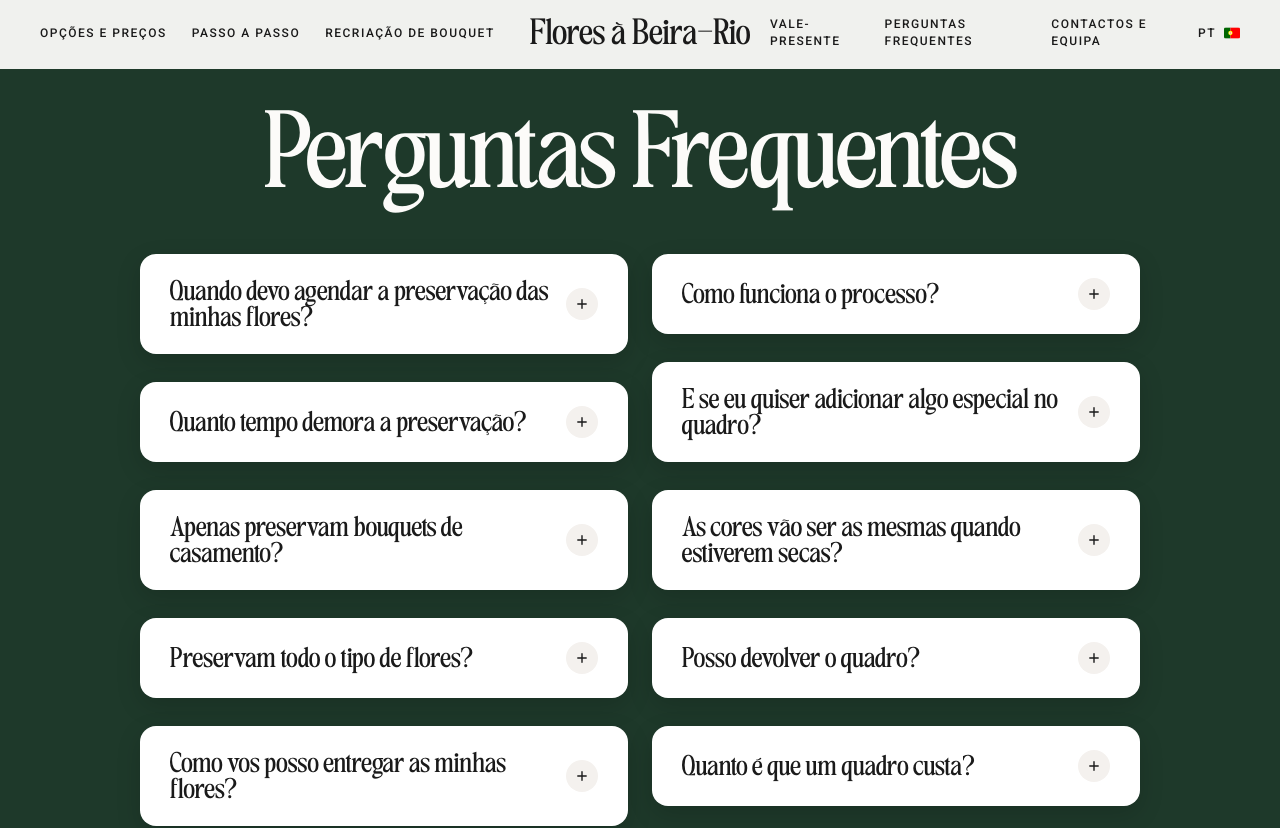
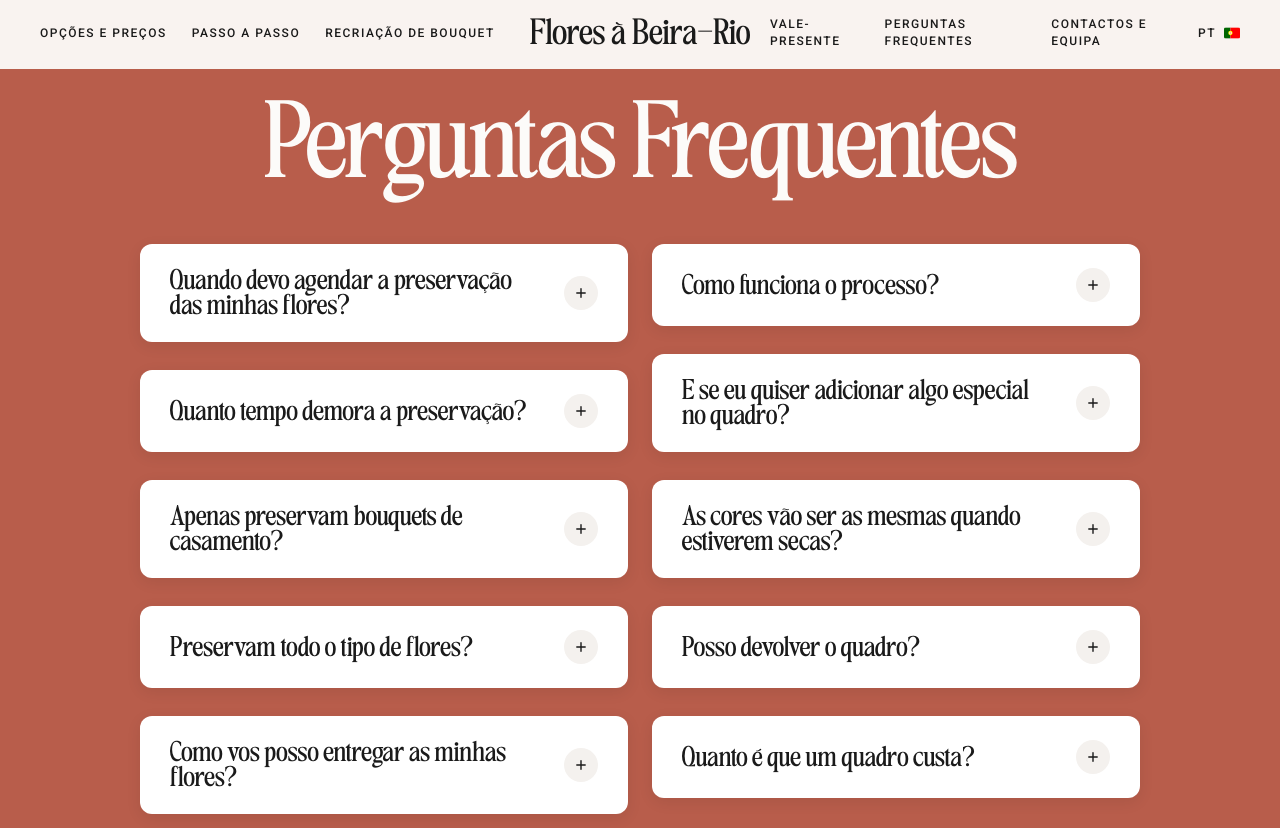
Before and after one commit to floresabeirario/fbr-website, a Next.js app: page /perguntas-frequentes in a window 1280 px wide. Shown: the top 828 px of the page. Built offline with nearby package versions, Linux system fonts and the light colour scheme.

Commit message:
Update page.js

```diff
--- a/app/perguntas-frequentes/page.js
+++ b/app/perguntas-frequentes/page.js
@@ -10,8 +10,8 @@ const PlusIcon = ({ isOpen }) => (
       rotate: isOpen ? 45 : 0
     }}
     transition={{ type: "spring", stiffness: 200, damping: 15 }}
+    className="plus-icon-wrapper"
     style={{
-      width: '32px', height: '32px',
       borderRadius: '50%',
       display: 'flex', alignItems: 'center', justifyContent: 'center',
       backgroundColor: isOpen ? '#1a1a1a' : '#F4F1EE',
@@ -34,18 +34,17 @@ const FAQItem = ({ q, a, index }) => {
   return (
     <motion.div
       className="faq-item-wrapper"
-      initial={{ opacity: 0, y: 20 }}
+      initial={{ opacity: 0, y: 10 }}
       whileInView={{ opacity: 1, y: 0 }}
       viewport={{ once: true }}
       transition={{ delay: index * 0.05, type: "spring", stiffness: 100 }}
       style={{
-        backgroundColor: '#FFFFFF', // Caixa a branco puro
-        borderRadius: '16px',
-        boxShadow: '0 8px 24px rgba(0,0,0,0.15)', // Sombra um pouco mais forte para contrastar com o fundo escuro
+        backgroundColor: '#FFFFFF',
+        borderRadius: '12px', // Ligeiramente menos redondo para poupar espaço
+        boxShadow: '0 4px 15px rgba(0,0,0,0.08)', // Sombra super subtil
         overflow: 'hidden',
         cursor: 'pointer',
         width: '100%',
-        marginBottom: '16px',
         display: 'inline-block',
         breakInside: 'avoid'
       }}
@@ -60,7 +59,7 @@ const FAQItem = ({ q, a, index }) => {
           margin: 0,
           color: '#1a1a1a',
           fontFamily: "'TAN-MEMORIES', serif",
-          lineHeight: '1.3'
+          lineHeight: '1.25'
         }}>
           {q}
         </h3>
@@ -73,17 +72,16 @@ const FAQItem = ({ q, a, index }) => {
             initial={{ height: 0, opacity: 0 }}
             animate={{ height: "auto", opacity: 1 }}
             exit={{ height: 0, opacity: 0 }}
-            transition={{ duration: 0.3, ease: "easeInOut" }}
+            transition={{ duration: 0.25, ease: "easeInOut" }} // Animação um bocadinho mais rápida para parecer mais ágil no telemóvel
           >
             <div className="faq-answer">
               <div style={{
                 color: '#444',
-                lineHeight: '1.6',
+                lineHeight: '1.5', // Reduzido ligeiramente para ocupar menos espaço
                 fontWeight: '400',
                 borderTop: '1px solid rgba(26,26,26,0.06)',
-                paddingTop: '16px'
+                paddingTop: '14px'
               }}>
-                {/* O texto "a" já vem com os bolds formatados do array abaixo */}
                 {a}
               </div>
             </div>
@@ -95,7 +93,6 @@ const FAQItem = ({ q, a, index }) => {
 };
 
 export default function PerguntasFrequentes() {
-  // Lista com formatação de negrito (<strong>) nas palavras-chave
   const faqs = [
     {
       q: "Quando devo agendar a preservação das minhas flores?",
@@ -140,48 +137,52 @@ export default function PerguntasFrequentes() {
   ];
 
   return (
-    // Fundo Verde Escuro Elegante aplicado à página inteira
-    <main style={{ paddingTop: '110px', paddingBottom: '100px', backgroundColor: '#1E392A', minHeight: '100vh' }}>
+    // Fundo Terracota (#B85D4B)
+    <main style={{ paddingTop: '100px', paddingBottom: '100px', backgroundColor: '#B85D4B', minHeight: '100vh' }}>
 
-      {/* LÓGICA RESPONSIVA (Mobile-First + Masonry) */}
+      {/* OTIMIZAÇÃO EXTREMA MOBILE-FIRST */}
       <style dangerouslySetInnerHTML={{ __html: `
-        /* BASE (TELEMOVEL) - Coluna única */
+        /* BASE (TELEMOVEL) - Altamente Compacto */
         .faq-masonry {
           column-count: 1;
-          column-gap: 16px;
+          column-gap: 0;
         }
 
-        .faq-btn { padding: 18px 20px; }
-        .faq-title { font-size: 1.15rem; }
-        .faq-answer { padding: 0 20px 20px 20px; font-size: 0.95rem; }
+        .faq-item-wrapper { margin-bottom: 10px !important; } /* Caixas muito mais juntas no telemóvel */
+        .faq-btn { padding: 14px 16px; } /* Muito menos espaço desperdiçado */
+        .faq-title { font-size: 1.05rem; } /* Letra mais eficiente para não quebrar linhas */
+        .faq-answer { padding: 0 16px 16px 16px; font-size: 0.9rem; } /* Resposta bem arrumada */
+        .plus-icon-wrapper { width: 28px; height: 28px; margin-left: 12px; } /* Ícone menor */
 
-        .faq-header-title { font-size: 2.8rem; color: #FCFBF9; } /* Título a branco para contrastar com o verde */
-        .faq-header-container { margin-bottom: 40px; }
+        .faq-header-title { font-size: 2.2rem; color: #FCFBF9; } /* Título mais pequeno no mobile */
+        .faq-header-container { margin-bottom: 30px; }
 
-        /* O estilo visual do BOLD */
+        /* BOLD formatado */
         .faq-answer strong {
           color: #1a1a1a;
           font-weight: 600;
         }
 
-        /* DESKTOP - 2 Colunas */
+        /* DESKTOP - Volta a respirar e abre em 2 colunas */
         @media (min-width: 768px) {
           .faq-masonry {
             column-count: 2;
             column-gap: 24px;
           }
 
-          .faq-item-wrapper { margin-bottom: 24px !important; }
+          .faq-item-wrapper { margin-bottom: 24px !important; border-radius: 16px; }
           .faq-btn { padding: 24px 30px; }
           .faq-title { font-size: 1.25rem; }
           .faq-answer { padding: 0 30px 30px 30px; font-size: 1rem; }
+          .plus-icon-wrapper { width: 34px; height: 34px; margin-left: 20px; }
 
           .faq-header-title { font-size: clamp(3.5rem, 6vw, 5rem); }
           .faq-header-container { margin-bottom: 60px; }
         }
       `}} />
 
-      <div style={{ maxWidth: '1000px', margin: '0 auto', padding: '0 20px' }}>
+      {/* Margens laterais no mobile reduzidas (padding 0 16px) para as caixas terem mais espaço */}
+      <div style={{ maxWidth: '1000px', margin: '0 auto', padding: '0 16px' }}>
         <motion.div
           className="faq-header-container"
           initial={{ opacity: 0, y: -20 }}
@@ -193,7 +194,6 @@ export default function PerguntasFrequentes() {
           </h1>
         </motion.div>
 
-        {/* Renderização da lista */}
         <div className="faq-masonry">
           {faqs.map((item, index) => (
             <FAQItem
```
